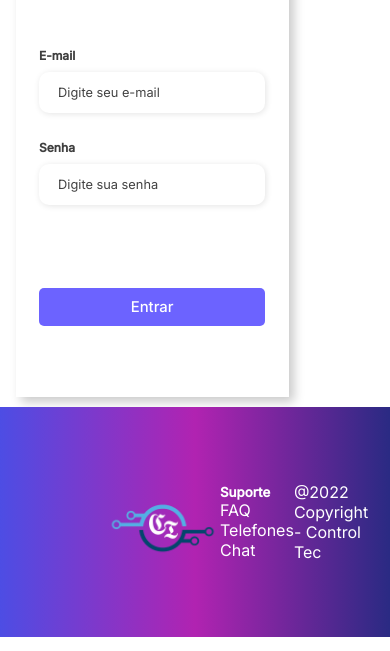
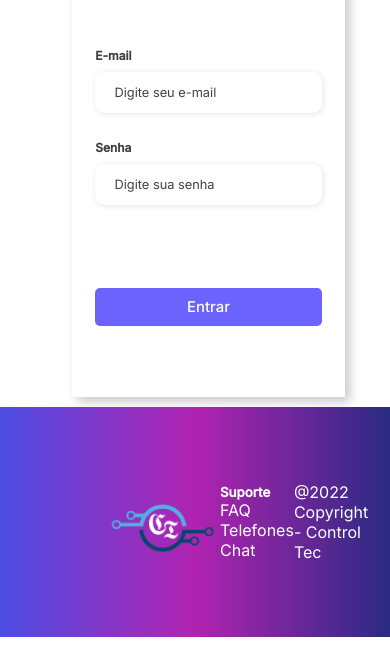
Before and after one commit to Luiz0809/ControlTecWeb, a website: page site/public/login.html in a window 390 px wide. Shown: the part 193-844 px from the top of the page. Drawn offline with Linux system fonts and the light colour scheme.

Commit message:
Manutenção responsividade formulário de login

```diff
--- a/site/public/css/login.css
+++ b/site/public/css/login.css
@@ -236,7 +236,7 @@ header .div_logo{
     }
      .container {
         width: 100%;
-        margin-left: 4%;
+        margin-left: 72px;
         margin-top: 5%;
         height: auto;
     }
```
Also changed, not shown: site/mintty.2022-05-24_11-17-19.png (added).
